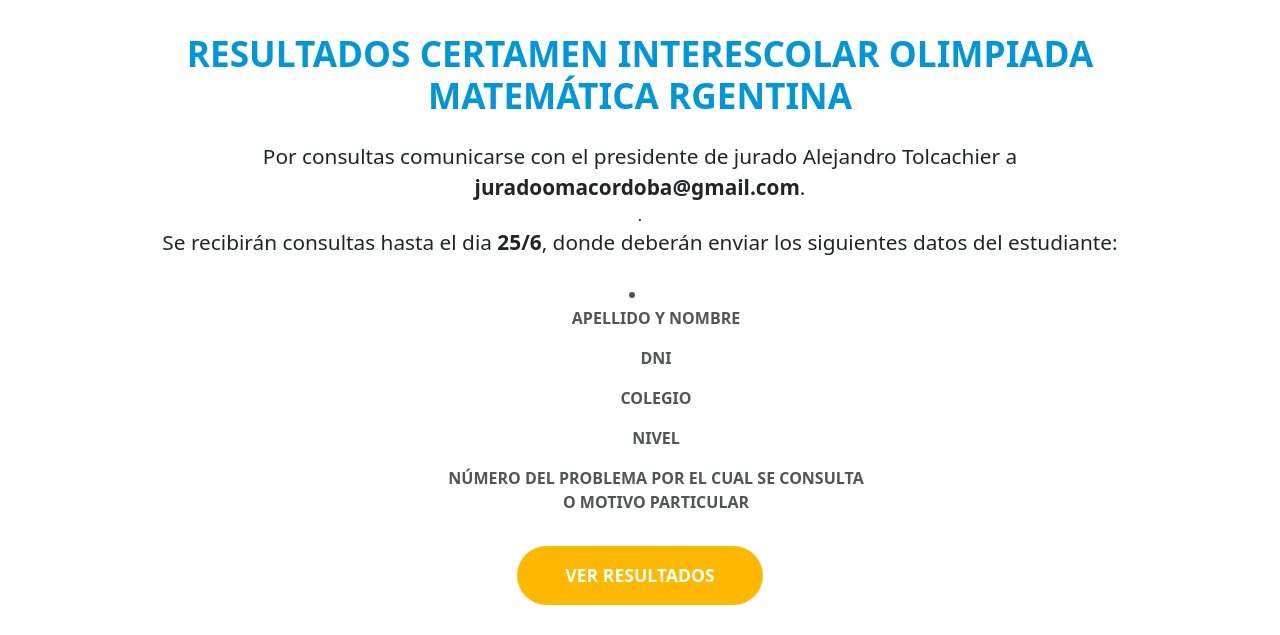
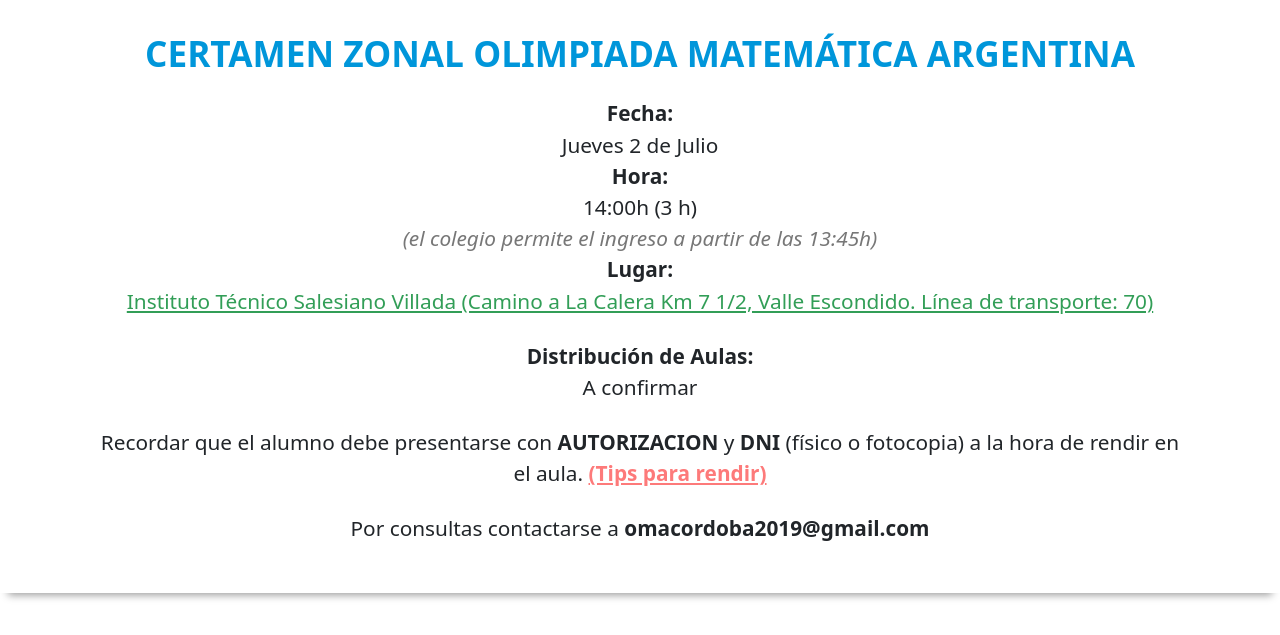
Before and after one commit to MauricioFioretti/omacordoba, a plain HTML site: page index.html in a window 1280 px wide. Shown: the part 2390-3025 px from the top of the page. Drawn offline with nearby package versions, Linux system fonts and the light colour scheme.

Commit message:
Paula. 18 jun 26.  main. index. Zonal OMA

```diff
--- a/index.html
+++ b/index.html
@@ -305,6 +305,14 @@
 
                     <div class="olimpiada_container container_oma">
                         <h4 class="">OMA</h4>
+                        <p>Certamen Zonal OMA</p>
+                        <a href="#zonal_oma">
+                            <button class="novedades_boton">Ver</button>
+                        </a>
+                    </div>
+
+                    <div class="olimpiada_container container_oma">
+                        <h4 class="">OMA</h4>
                         <p>¡Ya están los resultados del Intercolegial!</p>
                         <a href="#resultados_intercolegial_oma">
                             <button class="novedades_boton">Ver</button>
@@ -453,6 +461,32 @@
             <!-- ---------------------------- -->
             <!-- AGREGAR NUEVAS NOTICIAS AQUÍ -->
             <!-- ---------------------------- -->
+
+            <!-- Noticia -->
+            <div class="separadorSobreado">
+                <article class="noticias_article" id="zonal_oma">
+
+                    <img src="img/Logos Competencias/logoOMAtransparente.svg" style="max-width: 150px; margin-bottom: 3rem;" alt="Imagen de logo olimpiada" class="noticias_logo">
+                    <h2 class="noticias_titulo" style="color:#0096DA;"><b>CERTAMEN ZONAL OLIMPIADA MATEMÁTICA ARGENTINA</b></h2>
+
+                    <b class="noticias_texto" >Fecha:</b>
+                    <p class="noticias_texto"> Jueves 2 de Julio</p>
+                    <b class="noticias_texto" >Hora:</b>
+                    <p class="noticias_texto">14:00h (3 h)<br>
+                        <i style="color: #777777;">(el colegio permite el ingreso a partir de las 13:45h)</i></p>
+                    <b class="noticias_texto" >Lugar:</b>
+                    <p class="noticias_texto"> <a href="https://maps.app.goo.gl/5J32KZu2CodB3dSWA?g_st=aw" >Instituto Técnico Salesiano Villada (Camino a La Calera Km 7 1/2, Valle Escondido. Línea de transporte: 70)</a></p> <br>
+                    <b class="noticias_texto" >Distribución de Aulas:</b>
+                    <p class="noticias_texto"> A confirmar</p><br>
+
+                    <p class="noticias_texto">Recordar que el alumno debe presentarse con <b>AUTORIZACION</b> y <b>DNI</b> (físico o fotocopia) a la hora de rendir en el aula. <a href="https://drive.google.com/file/d/1RL5kgAb1Pk_vxIDxJMVJmSdbYEH9KbNW/view?usp=drive_link" style="color:#fd7a7a;"><b>(Tips para rendir)</b></a></p> <br>
+
+                    <p class="noticias_texto"> Por consultas contactarse a <b>omacordoba2019@gmail.com</b></p>
+
+                </article>
+            </div>
+            <!-- Fin de noticia -->
+
 
             <!-- Noticia -->
             <div class="separadorSobreado">
```
